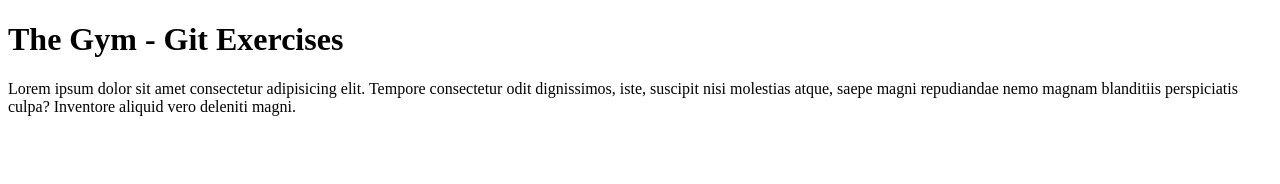
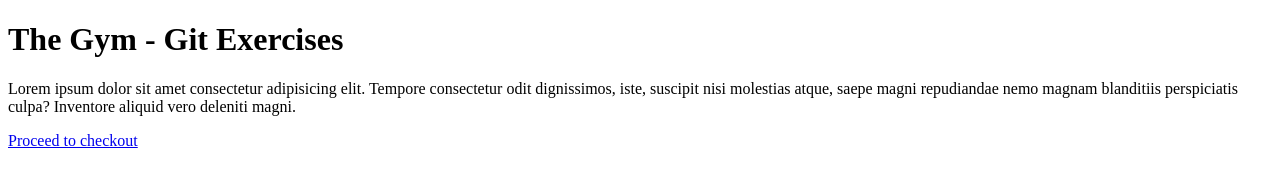
Before and after one commit to alain-kubwayo/the-gym-git-exercise, a plain HTML site: page home.html in a window 1280 px wide. Drawn offline with Linux system fonts and the light colour scheme.

Commit message:
feat: add link

```diff
--- a/home.html
+++ b/home.html
@@ -6,5 +6,6 @@
     <body>
         <h1>The Gym - Git Exercises</h1>
         <p>Lorem ipsum dolor sit amet consectetur adipisicing elit. Tempore consectetur odit dignissimos, iste, suscipit nisi molestias atque, saepe magni repudiandae nemo magnam blanditiis perspiciatis culpa? Inventore aliquid vero deleniti magni.</p>
+        <a href="#">Proceed to checkout</a>
     </body>
 </html>
```
